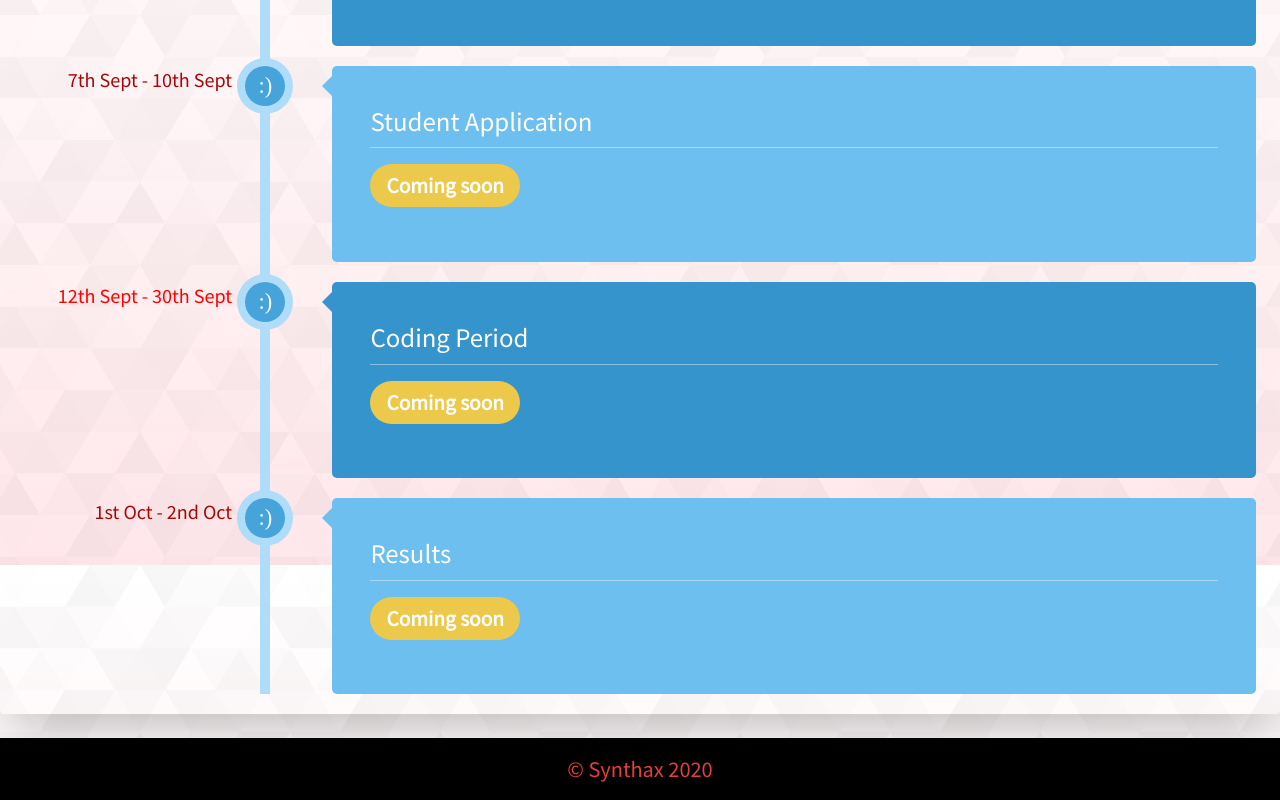
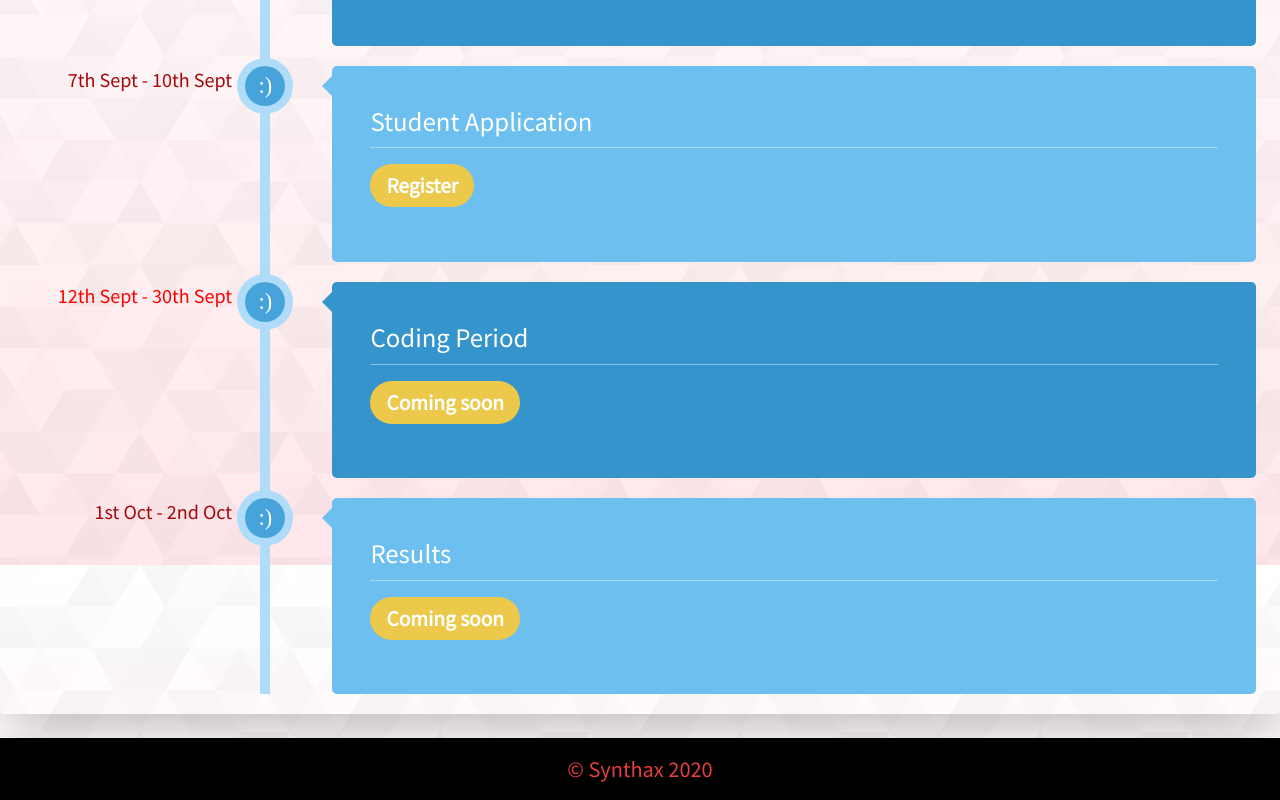
Before and after one commit to shawavisek35/synthack, a React (Create React App) app: page / in a window 1280 px wide. Shown: the part 1035-1835 px from the top of the page. Built offline with nearby package versions, Linux system fonts and the light colour scheme.

Commit message:
timeline updated

```diff
--- a/src/shared/timeline.js
+++ b/src/shared/timeline.js
@@ -12,9 +12,9 @@ export const Timelines = [
         time : "7th Sept"
     },
     {
-        status: "Coming soon",
+        status: "Register",
         name : "Student Application",
-        link : "",
+        link : "https://forms.gle/mYZXAnxuoWxHVNHH6",
         time : "7th Sept - 10th Sept"
     },
     {
```
